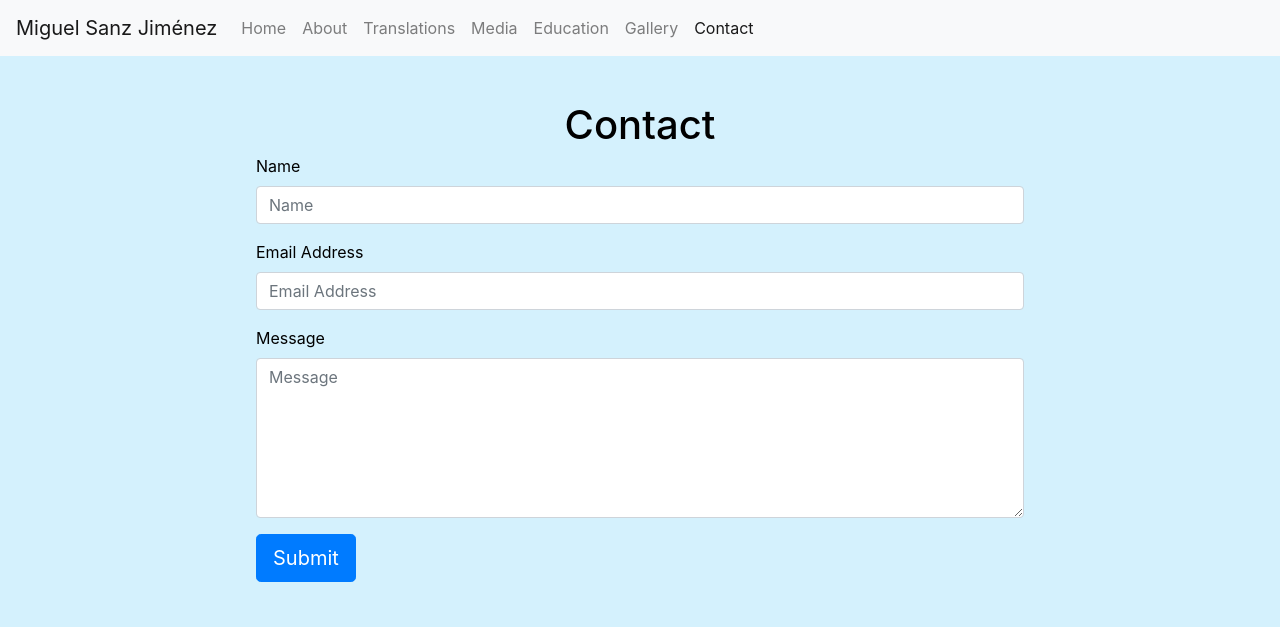
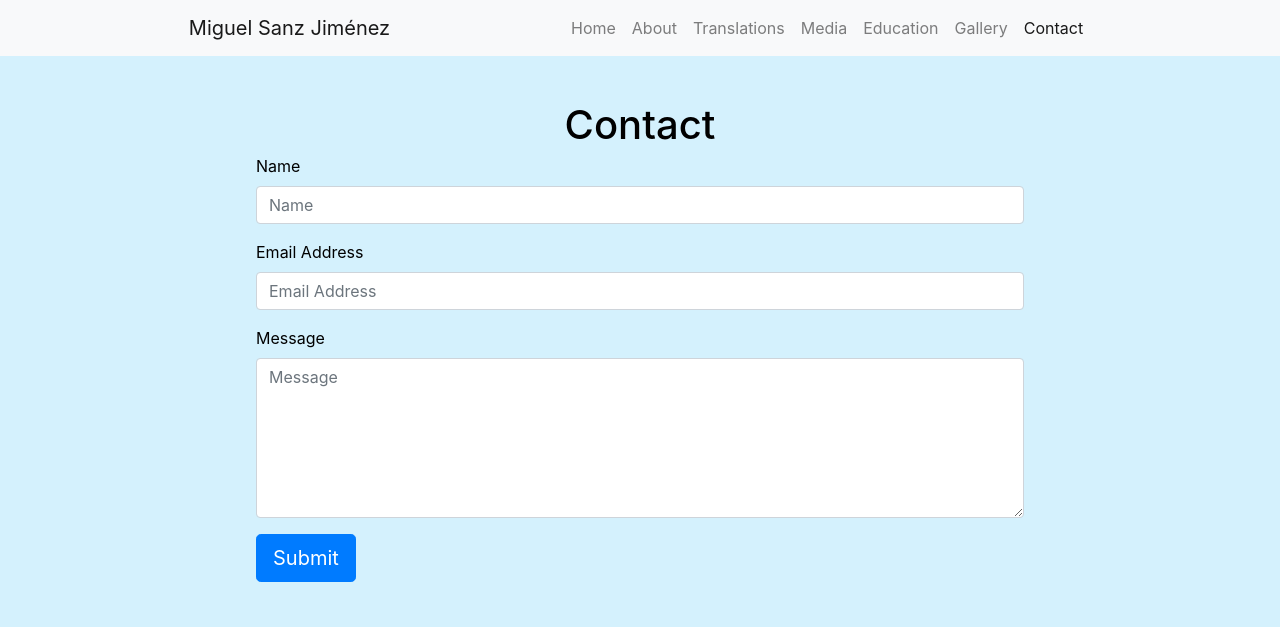
Before and after one commit to miguelsanzjimenez/contact, a plain HTML site: page index.html in a window 1280 px wide. Shown: the top 627 px of the page. Drawn offline with nearby package versions, Linux system fonts and the light colour scheme.

Commit message:
Update index.html

```diff
--- a/index.html
+++ b/index.html
@@ -34,6 +34,11 @@
 
         html {
             scroll-behavior: smooth;
+        }
+
+        .navbar-brand {
+            display: block;
+            margin: 0 auto;
         }
 
         h1 {
```
